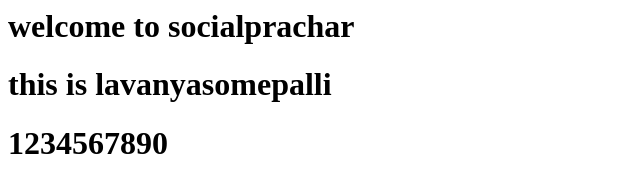
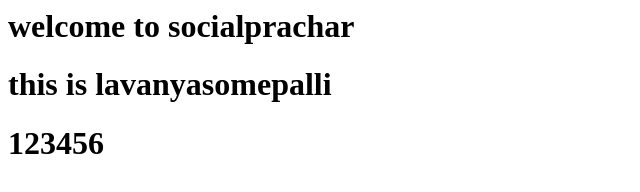
Before and after one commit to lavanyasomepalli/jenkins-with-docker, a plain HTML site: page index.html in a window 1280 px wide. Shown: the whole page, without its empty margins (0-640 px from the left). Drawn offline with Linux system fonts and the light colour scheme.

Commit message:
Update index.html

```diff
--- a/index.html
+++ b/index.html
@@ -1,3 +1,3 @@
 <h1>welcome to socialprachar </h1>
 <h1>this is lavanyasomepalli </h1>
-<h1> 1234567890</h1>
+<h1> 123456</h1>
```
